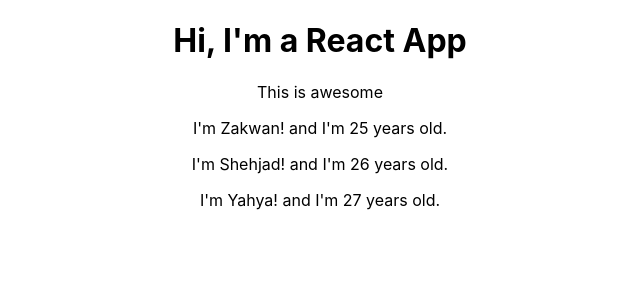
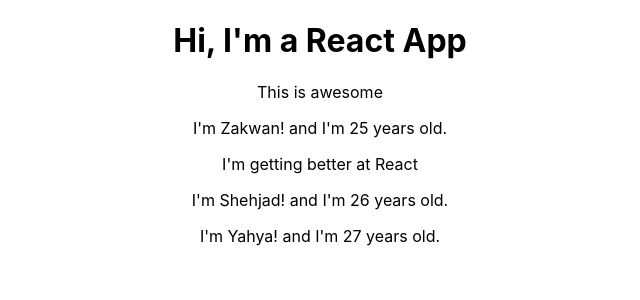
Before and after one commit to zakwan93/react_with_npm, a React (Create React App) app: page / in a window 1280 px wide. Shown: the top 300 px of the page, without its empty margins (320-960 px from the left). Built offline with nearby package versions, Linux system fonts and the light colour scheme.

Commit message:
Understand the Children property in React and pass the value between opening and closing curly brackets for only one Person

```diff
--- a/src/App.js
+++ b/src/App.js
@@ -8,7 +8,7 @@
       <div className="App">
        <h1> Hi, I'm a React App </h1>
        <p> This is awesome </p>
-       <Person name = "Zakwan" age="25" />
+       <Person name = "Zakwan" age="25"> I'm getting better at React </Person>
        <Person name = "Shehjad" age = "26" />
        <Person name = "Yahya" age = "27" />
       </div>
--- a/src/Person/Person.js
+++ b/src/Person/Person.js
@@ -1,7 +1,12 @@
 import React from 'react';
 
 const person = (props) => {
-    return <p> I'm {props.name}! and I'm {props.age} years old. </p>
+    return (
+        <div>
+            <p> I'm {props.name}! and I'm {props.age} years old. </p>
+            <p> {props.children} </p>
+        </div>
+    )
 }
 
 export default person;
```
